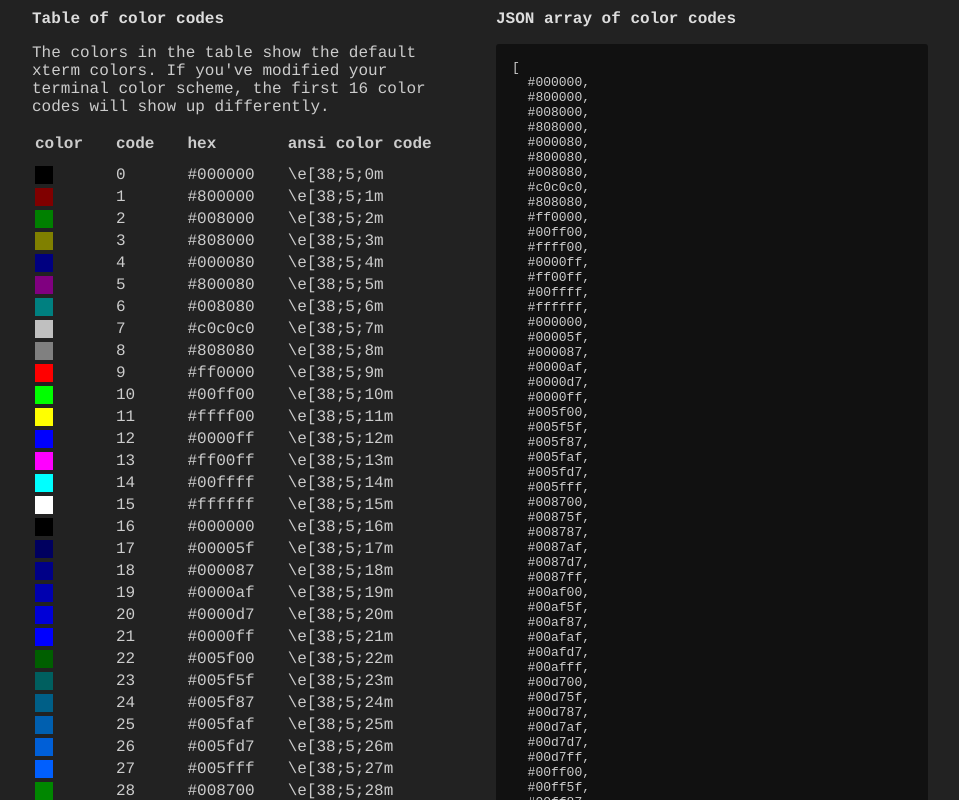
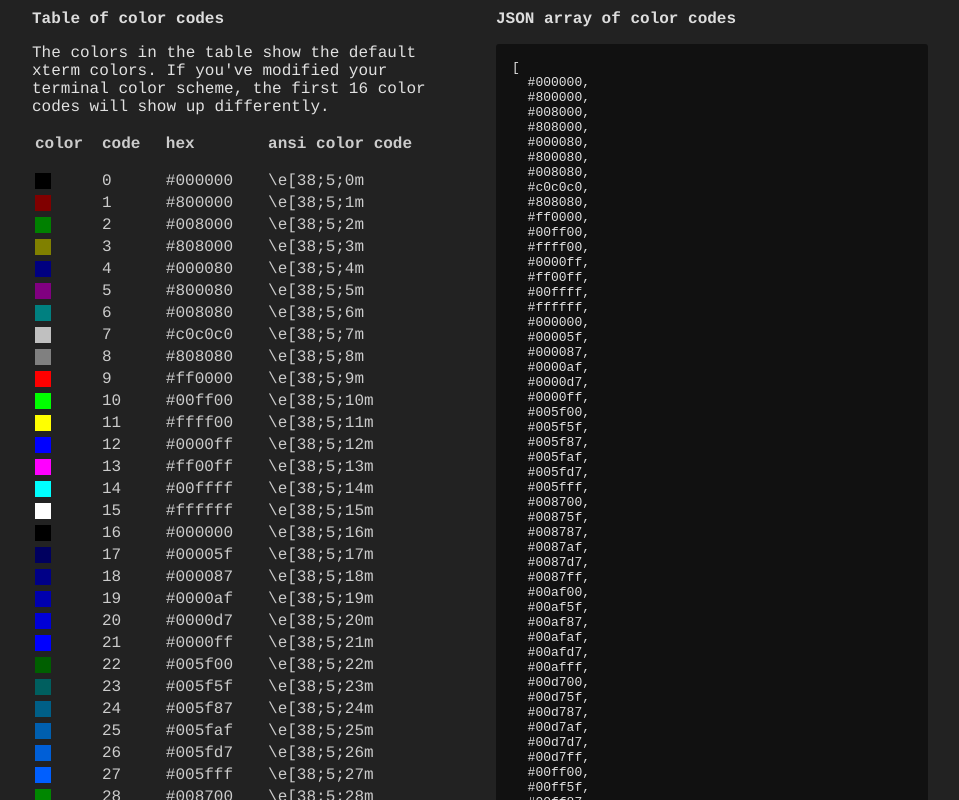
Before and after one commit to linrock/256-colors, a Vue app: page / in a window 1280 px wide. Shown: the part 3720-4520 px from the top of the page, without its empty margins (160-1119 px from the left). Built offline with nearby package versions, Linux system fonts and the light colour scheme.

Commit message:
Clean up css a bit

```diff
--- a/src/App.vue
+++ b/src/App.vue
@@ -203,7 +203,7 @@
     font-family Courier, serif
     -webkit-font-smoothing antialiased
     -moz-osx-font-smoothing grayscale
-    color #2c3e50
+    color #e1e1e1
     margin 0
     padding 0
 
@@ -234,24 +234,26 @@
 
     a
       color inherit
+      opacity 0.9
       margin-right 2rem
+
+      &:hover
+        opacity 1
+
+  h1, h2, h3
+    font-size 1rem
+    margin 0
 
   h1
     color #9e9e9e
-    font-size 1rem
-    margin 0
 
   h2
     color #ddd
-    font-size 1rem
-    margin 0
     margin-bottom 1rem
     font-weight bold
 
   h3
     color #e4e4e4
-    font-size 1rem
-    margin 0
     margin-bottom 2rem
 
   code
@@ -273,17 +275,6 @@
 
   .flex-responsive
     display flex
-
-  section
-    padding 2rem 0
-
-    &.color-squares
-      letter-spacing -1px
-      background #222
-
-    &.color-text
-      letter-spacing -1px
-      background #1f1f1f
 
   .squares-256
     font-size 0.8rem
@@ -316,22 +307,31 @@
 
   aside
     width 50%
-    color white
     padding-right 2rem
     line-height 1.5rem
 
+  section
+    padding 2rem 0
+
+    &.color-squares
+      letter-spacing -1px
+      background #222
+
+    &.color-text
+      letter-spacing -1px
+      background #1f1f1f
+
+  section#background-colors
+    .square
+      color #2c3e50
+
   section#xterm-color-codes.example
-    color white
-    padding 2rem 0
     background #333
 
   section#shell-prompt
-    color white
-    padding 2rem 0
     background #1f1f1f
 
   section.table-and-array-of-codes
-    color #ccc
     background #222
     padding-top 0
 
@@ -344,15 +344,15 @@
 
       th
         text-align left
-        padding-right 30px
-        padding-bottom 10px
+        padding-right 1rem
+        padding-bottom 1rem
 
       td
-        padding-right 30px
+        padding-right 2rem
 
     .square
-      width 18px
-      height 18px
+      width 1rem
+      height 1rem
 
   section#json-array-of-color-codes
     width 50%
```
